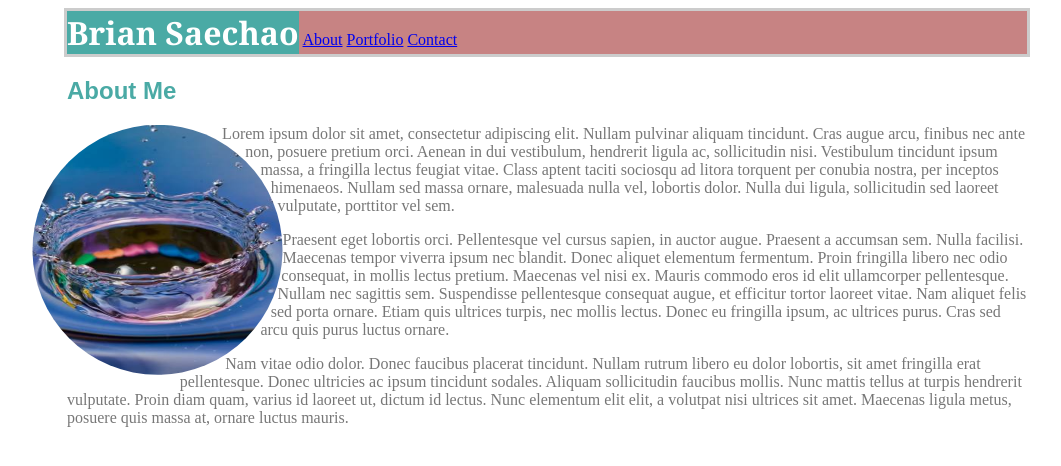
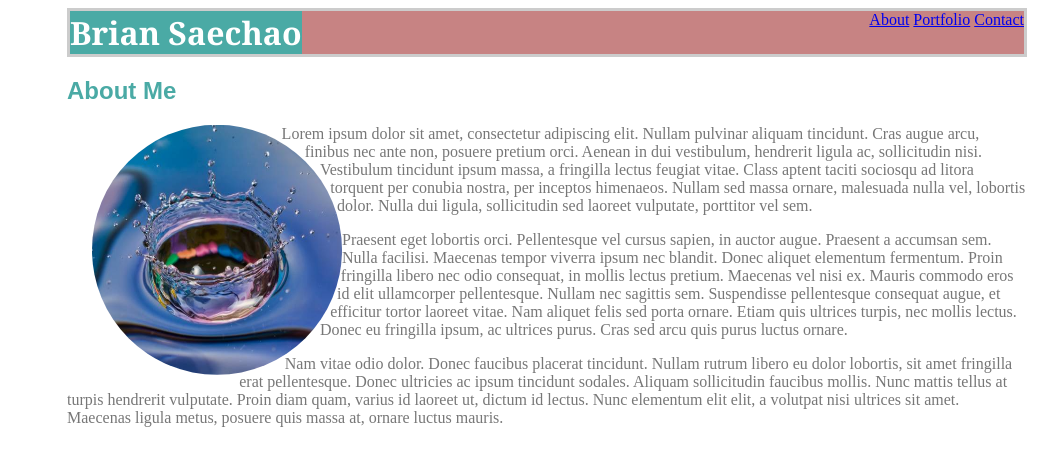
Before and after one commit to bksaechao/Basic-Portfolio, a plain HTML site: page index.html in a window 1280 px wide. Shown: the whole page, without its empty margins (93-1154 px from the left). Drawn offline with Linux system fonts and the light colour scheme.

Commit message:
Adjust left & right margins and max-width of the body element

```diff
--- a/assets/css/style.css
+++ b/assets/css/style.css
@@ -1,9 +1,12 @@
+body {
+    max-width: 960px;
+    margin-left: auto;
+    margin-right: auto;
+}
+
 header {
     border: solid #cccccc;
     background-color: #c78383;
-    max-width: 960px;
-    margin-left: auto;
-    margin-right: auto;
 }
 
 h1 {
@@ -16,27 +19,20 @@ h1 {
 h2 {
     color: #4aaaa5;
     font-family: Arial, Helvetica, sans-serif;
-    margin-left: auto;
-    margin-right: auto;
-    max-width: 960px;
 }
 
-.nav {
-    display: inline;
+nav {
     color: #777777;
+    float: right;
 }
 
 p {
-    max-width: 960px;
     overflow: visible;
-    margin-left: auto;
-    margin-right: auto;
     color: #777777;
 }
 
 #raindrop {
-    float: left;
-    width: 485px;
     clip-path: circle();
     shape-outside: circle();
+    float: left;
 }
--- a/index.html
+++ b/index.html
@@ -9,7 +9,7 @@
     <body>
         <header>
             <h1>Brian Saechao</h1>
-            <nav class="nav">
+            <nav>
                 <a href="index.html">About</a>
                 <a href="portfolio.html">Portfolio</a>
                 <a href="contact.html">Contact</a>
```
